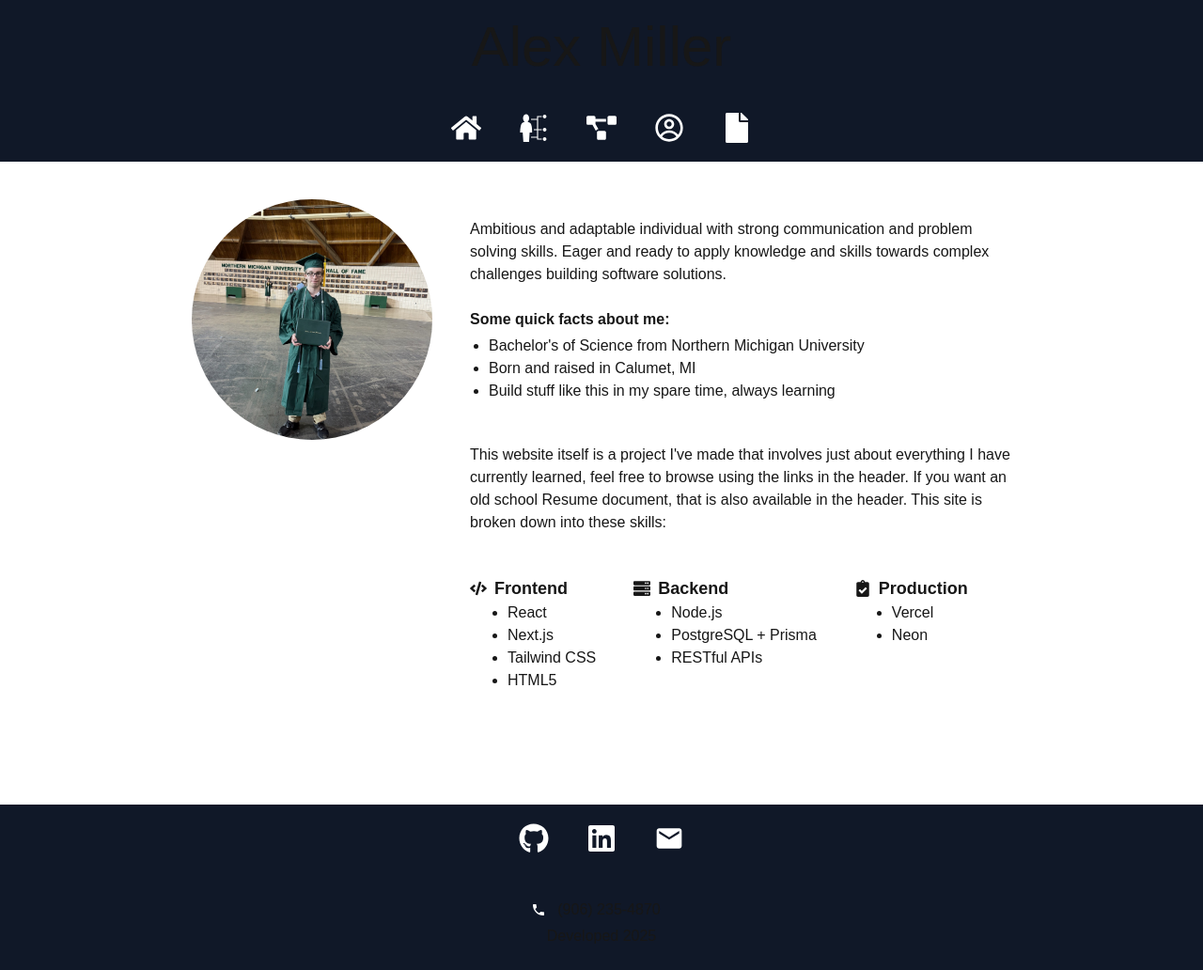
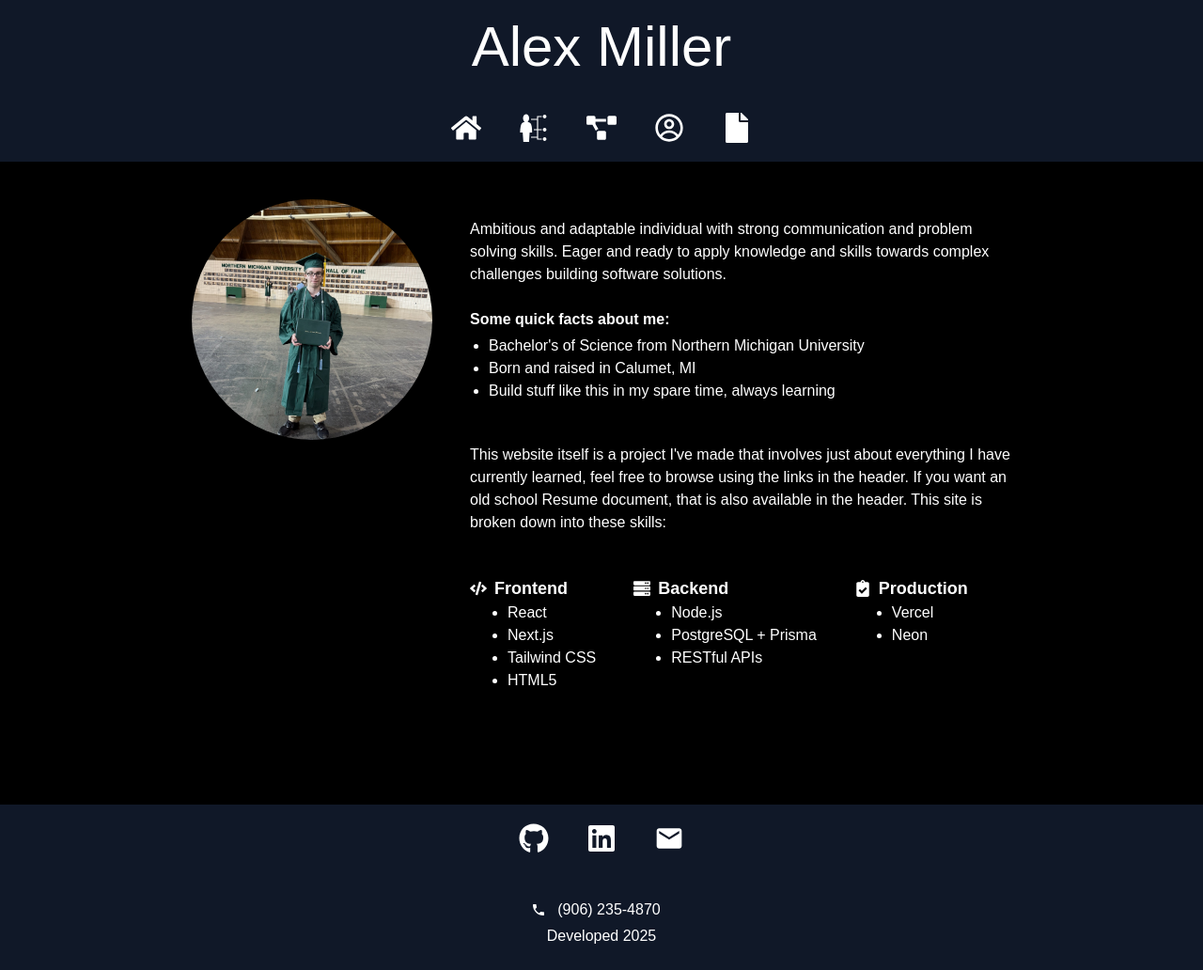
Before and after one commit to MLRDevs/Resume, a Next.js app: page / in a window 1280 px wide. Shown: the whole page at 94% size. Built offline with nearby package versions, Linux system fonts and the light colour scheme.

Commit message:
fixed colors for different browser themes

```diff
--- a/src/app/about/page.tsx
+++ b/src/app/about/page.tsx
@@ -24,7 +24,7 @@ export default function AboutPage() {
             <Head>
                 <title>AM - About</title>
             </Head>
-            <div className="min-h-screen flex flex-col">
+            <div className="bg-black text-white min-h-screen flex flex-col">
 
                 {/* Header at the top */}
                 <Header />
--- a/src/app/components/Footer.tsx
+++ b/src/app/components/Footer.tsx
@@ -25,7 +25,7 @@ const Footer = () => {
             </div>
 
             {/* bottome of footer */}
-            <div className="py-6 text-center">
+            <div className="py-6 text-center text-white">
                 <div className="flex justify-center items-center">
                    <MdPhone size={16} color="white" />
                    <p className="px-3 py-1">(906) 235-4870</p>
--- a/src/app/components/Header.tsx
+++ b/src/app/components/Header.tsx
@@ -11,7 +11,7 @@ import { CgProfile } from "react-icons/cg";
 const Header = () => {
     return (
         <header className="bg-gray-900 flex flex-col justify-center items-center">
-            <h1 className="text-6xl px-10 py-5">Alex Miller</h1>
+            <h1 className="text-6xl px-10 py-5 text-white">Alex Miller</h1>
             <nav className="flex space-x-10 py-5">
 
                 {/* landing page */}
--- a/src/app/page.tsx
+++ b/src/app/page.tsx
@@ -18,7 +18,7 @@ const HomePage = () => (
     <Header />
 
     {/* main container */}
-    <main className="flex flex-col md:flex-row items-start items-center justify-center space-x-10 py-10 px-10">
+    <main className="bg-black text-white flex flex-col md:flex-row items-start items-center justify-center space-x-10 py-10 px-10">
 
       {/* image of me */}
       <div className="flex justify-center">
--- a/src/app/projects/page.tsx
+++ b/src/app/projects/page.tsx
@@ -17,7 +17,7 @@ export default function ProjectsPage() {
             <Header />
 
             {/* main section */}
-            <main>
+            <main className="bg-black text-white">
 
                 {/* Title */}
                 <section className="text-center items-center justify-center flex flex-col py-10">
--- a/src/app/skills/page.tsx
+++ b/src/app/skills/page.tsx
@@ -22,7 +22,7 @@ export default function SkillsPage() {
             <Header />
 
             {/* Main container */}
-            <main className="">
+            <main className="bg-black text-white">
 
                 {/* blurb about this page */}
                 <section className="text-center items-center justify-center flex flex-col py-10">
```
